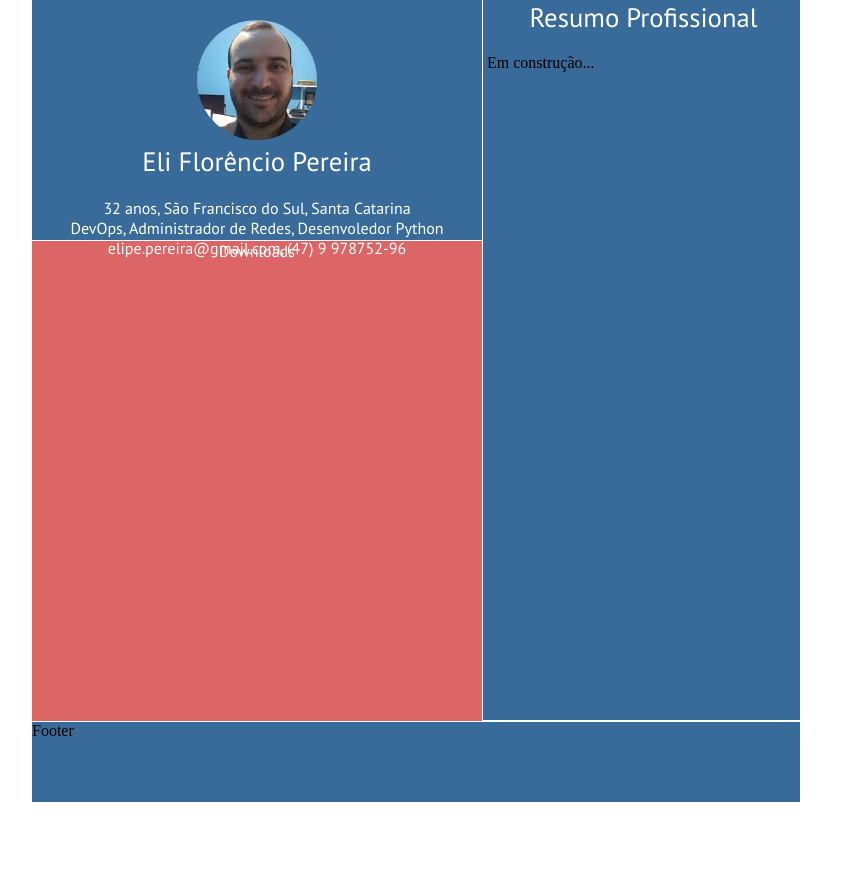
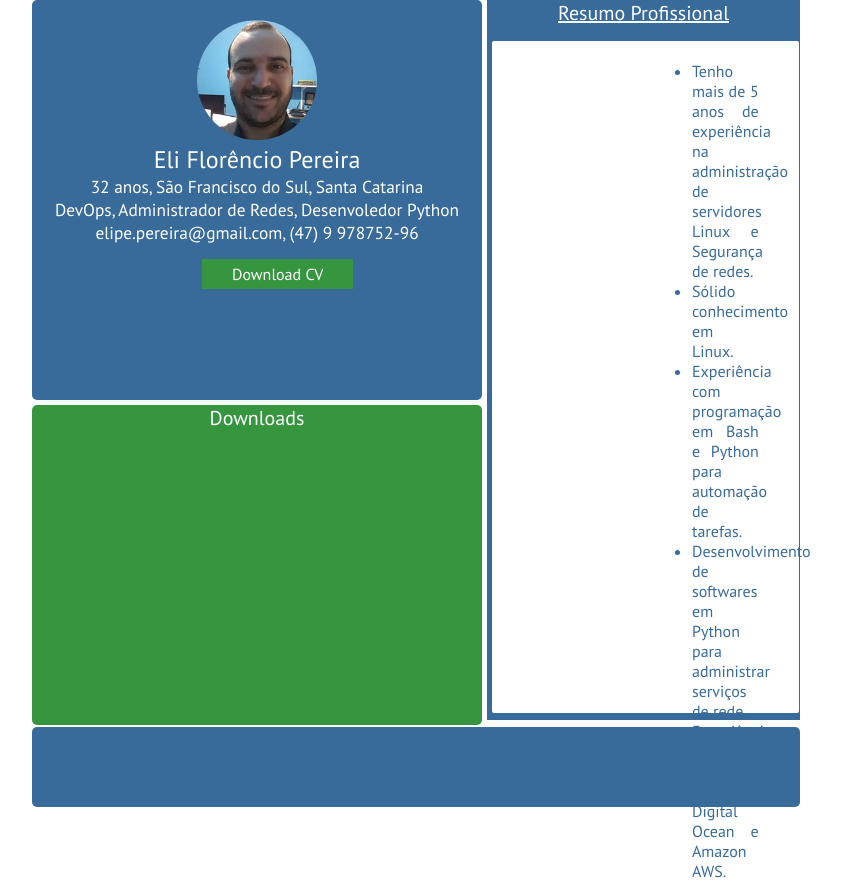
Before and after one commit to elipe-pereira/elipe-pereira, a plain HTML site: page index.html in a window 1280 px wide. Shown: the top 884 px of the page, without its empty margins (224-1065 px from the left). Before the commit the page ends 802 px from the top, so only its background shows below. Drawn offline with Linux system fonts and the light colour scheme.

Commit message:
adicionado mais ajustes ao webcurrículo

```diff
--- a/css/style.css
+++ b/css/style.css
@@ -14,19 +14,16 @@
 
 .top-left-profile{
   background-color: #386B9A;
-  /* border-color: red; */
-  /* border-style: solid; */
   padding: 20px;
   width: 450px;
-  height: 30vh;
+  height: 50vh;
+  border-radius: 5px;
 }
 
 img{
   border-radius: 100%;
   width: 120px;
   height: 120px;
-  /* border-color: red; */
-  /* border-style: solid; */
 }
 
 figure{
@@ -35,34 +32,69 @@ figure{
 
 h1 {
   font-family: ptsans;
-  font-size: 20pt;
-  color: white;
+  font-size: 32pt;
+  /* color: white; */
   font-weight: normal;
   margin-bottom: 20px;
+  text-align: center;
+
+}
+
+h2{
+  font-family: ptsans;
+  font-size: 18pt;
+  font-weight: normal;
+  /* color: white; */
   text-align: center;
 }
 
 h3{
   font-family: ptsans;
-  font-size: 12pt;
+  font-size: 15pt;
   font-weight: normal;
-  color: white;
+  /* color: white; */
+  text-align: center;
+}
+
+h4{
+  font-family: ptsans;
+  font-size: 13pt;
+  font-weight: normal;
+  /* color: white; */
   text-align: center;
 }
 
 .left-menu-downloads{
-  background-color: #DC6666;
-  width: 450px;
-  height: 60vh;
+  /* background-color: #DC6666; */
+  background-color: #369640;
+  width: 100%;
+  height: 40vh;
   text-align: center;
-  margin: 1px 5px 0 0;
+  margin: 5px 5px 0 0;
+  border-radius: 5px;
 }
+
 
 .resume{
   background-color: #386B9A;
   height: 90vh;
-  margin-left: 451px;
-  position: static;
+  margin-left: 455px;
+  position: relative;
+}
+.box-1{
+  position: absolute;
+  background-color: white;
+  height: 84vh;
+  width: 98%;
+  /* padding-top: 20px; */
+  margin-left: 5px;
+  /* margin-right: 5px; */
+  margin-top: 15px;
+  /* margin: auto; */
+  border-radius: 2px;
+  /* border-style: solid;
+  border-color: red; */
+
 }
 footer{
   position: relative;
@@ -70,4 +102,63 @@ footer{
   width: 100%;
   height: 10vh;
   margin-top: 2px;
+  border-radius: 5px;
+  float: left;
 }
+.underlined{
+  text-decoration: underline;
+}
+ul{
+
+  font-family: ptsans;
+  font-weight: normal;
+  color: white;
+
+
+}
+.list-resume{
+  margin-left: 200px;
+  margin-right: 40px;
+}
+
+.list-downloads{
+  margin: 0 40px 0 80px;
+}
+
+li{
+  text-align: justify;
+}
+p{
+  font-family: ptsans;
+  margin: 0 80px;
+  /* color: white; */
+  padding: 10px;
+  text-align: center;
+}
+
+.color-blue{
+  color: #386B9A;
+}
+
+.color-white{
+  color: white;
+}
+
+.download-cv{
+  background-color: #369640;
+  font-family: ptsans;
+  font-weight: normal;
+  text-align: center;
+  padding: 5px 30px 5px 30px;
+}
+
+.button-download-cv{
+  width: 200px;
+  margin-top: 20px;
+  margin-left: 150px;
+}
+
+a{
+  text-decoration: none;
+  text-align: center;
+}
--- a/index.html
+++ b/index.html
@@ -2,6 +2,7 @@
 <html>
 	<head>
 		<meta charset="utf-8">
+		 <meta name="viewport" content="width=device-width, initial-scale=1.0">
 		<title>Eli Florêncio Pereira</title>
 		<link rel="stylesheet" href="css/reboot.css">
 		<link rel="stylesheet" href="css/style.css">
@@ -14,28 +15,71 @@
 						<img src="img/foto_eli.jpg" alt="Foto do Eli">
 					</figure>
 					<section>
-						<h1> Eli Florêncio Pereira</h1>
-						<h3>32 anos, São Francisco do Sul, Santa Catarina</h3>
+						<h2 class="color-white"> Eli Florêncio Pereira</h2>
+						<h4 class="color-white">32 anos, São Francisco do Sul, Santa Catarina</h3>
 					</section>
 					<section>
-						<h3>DevOps, Administrador de Redes, Desenvoledor Python</h3>
-						<h3>elipe.pereira@gmail.com, (47) 9 978752-96</h3>
+						<h4 class="color-white">DevOps, Administrador de Redes, Desenvoledor Python</h3>
+						<h4 class="color-white">elipe.pereira@gmail.com, (47) 9 978752-96</h3>
+					</section>
+					<section class="button-download-cv">
+						<a class="download-cv color-white" href="files/curriculum_eli.zip">Download CV</a>
 					</section>
 				</header>
 				<nav class="left-menu-downloads">
-					<h3>Downloads</h3>
+					<h3 class="color-white">Downloads</h3>
+					<ul class="list-downloads">
+					</ul>
 				</nav>
 			</div>
-				<article class="">
-					<header class="resume">
-						<h1>Resumo Profissional</h3>
+			<div class="resume">
+				<header>
+					<h3 class="underlined color-white">Resumo Profissional</h3>
+				</header>
+				<div class="box-1">
+				<article>
+						<p>
+							<ul class="list-resume color-blue">
+								<li>
+									Tenho mais de 5 anos de experiência na administração de servidores
+									Linux e Segurança de redes.
+								</li>
+								<li>
+									Sólido conhecimento em Linux.
+								</li>
+								<li>
+									Experiência com programação em Bash e Python para automação de tarefas.
+								</li>
+								<li>
+									Desenvolvimento de softwares em Python para administrar serviços de rede.
+								</li>
+								<li>
+									Experiência com Google Cloud, Digital Ocean e Amazon AWS.
+								</li>
+								<li>
+									Experiência com Zabbix tanto implantação quanto monitoramento.
+								</li>
+								<li>
+									Conhecimento em HTML, CSS, Javascript/Node, C/C++, Java, PHP, Postgresql, MySQL.
+								</li>
+							</ul>
+						</p>
 
-							<p> Em construção... </p>
-					</header>
+					</article>
+					<article>
+						<header>
+							<h2 class="underlined color-blue">Formação</h1>
+						</header>
+						<h3 class="color-blue">Ensino Superior:  Bacharelado em Engenharia de Software</h2>
+						<p class="color-blue">Instituição: Universidade da Região de Joinville (Univille)</p>
+
+						<h3 class="color-blue">Ensino Superior : Tecnólogo em Redes de Computadores</h2>
+						<p class="color-blue">Instituição: Instituto Federal Catarinense São Francisco do Sul</p>
 				</article>
+			</div>
+			</div>
 		</main>
 		<footer>
-			Footer
 		</footer>
 	</body>
 </html>
```
Also changed, not shown: 2 other files.
